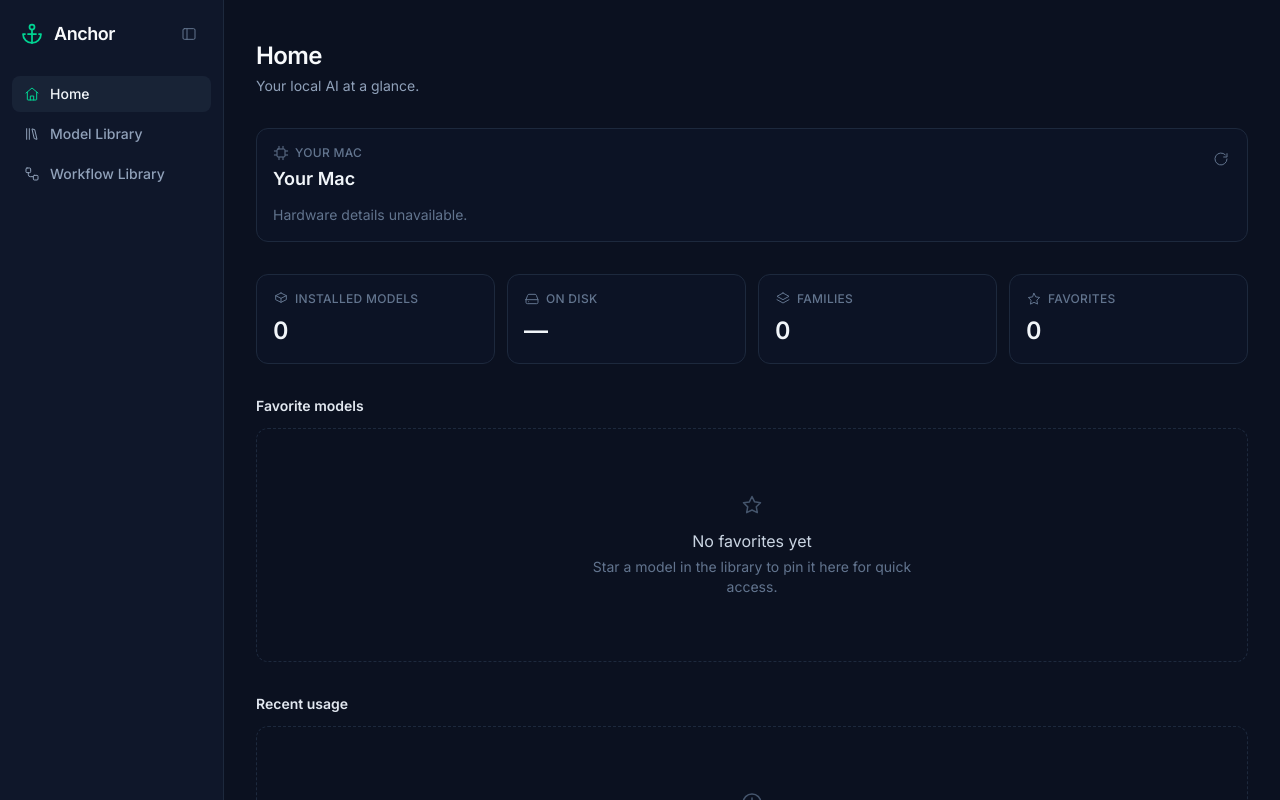
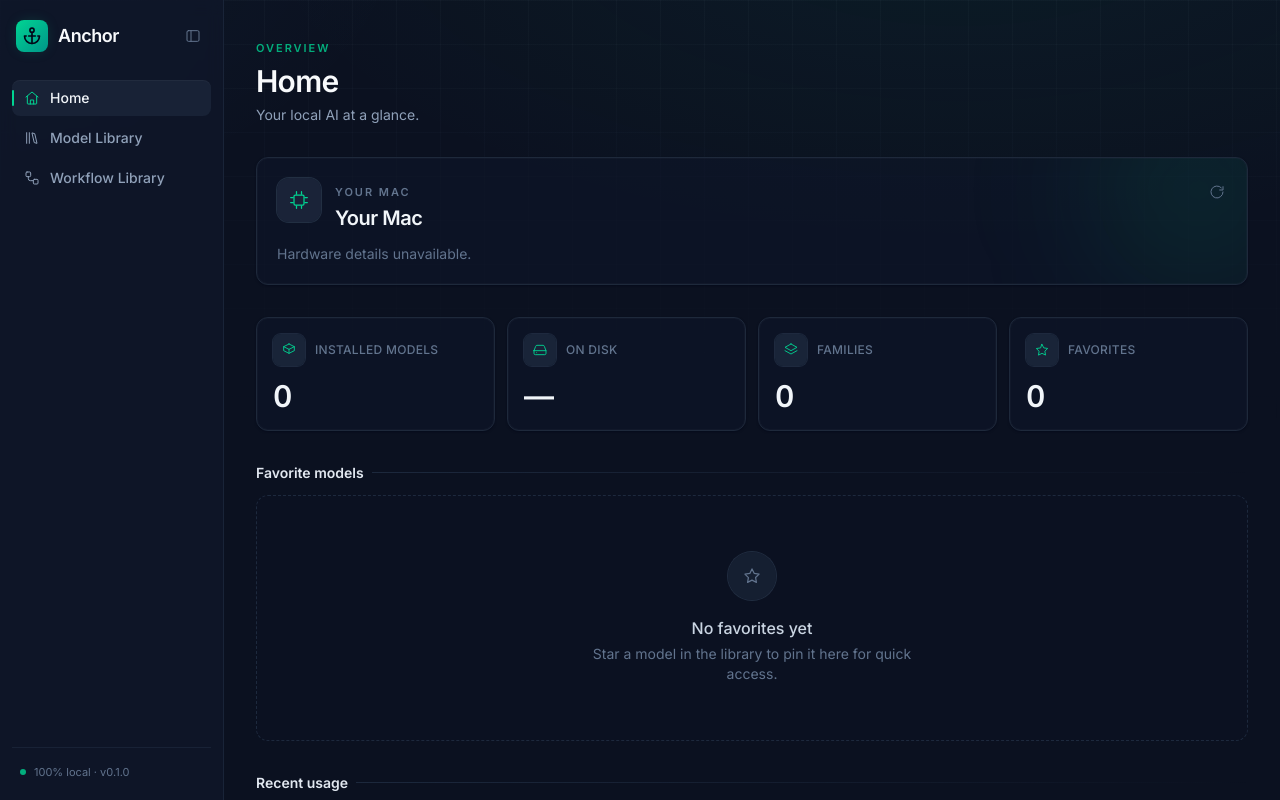
Before and after one commit to amapara27/anchor, a React (Vite) app in the folder apps/desktop/: page / in a window 1280 px wide. Shown: the top 800 px of the page. Built offline with nearby package versions, Linux system fonts and the light colour scheme.

Commit message:
added some more visuals to frontend

```diff
--- a/apps/desktop/src/App.tsx
+++ b/apps/desktop/src/App.tsx
@@ -12,7 +12,8 @@ export default function App() {
     <div className="flex min-h-dvh">
       <Sidebar active={tab} onSelect={setTab} />
       <main className="scrollbar-slim min-w-0 flex-1 overflow-y-auto">
-        <div className="mx-auto max-w-7xl px-6 py-10 lg:px-8">
+        {/* key remounts on tab switch so the page-enter animation replays */}
+        <div key={tab} className="animate-fade-up mx-auto max-w-7xl px-6 py-10 lg:px-8">
           {tab === "home" && <HomePage onNavigate={setTab} />}
           {tab === "models" && <ModelLibrary />}
           {tab === "workflows" && <WorkflowLibrary />}
--- a/apps/desktop/src/components/HomePage.tsx
+++ b/apps/desktop/src/components/HomePage.tsx
@@ -5,6 +5,7 @@ import { useFavorites } from "../lib/useFavorites";
 import { useHardwareProfile } from "../lib/useHardwareProfile";
 import { formatBytes } from "../lib/format";
 import { ModelCard } from "./ModelCard";
+import { PageHeader } from "./PageHeader";
 import { SpecPill } from "./SpecPill";
 import {
   BoxesIcon,
@@ -44,14 +45,11 @@ export function HomePage({ onNavigate }: HomePageProps) {
 
   return (
     <div className="space-y-8">
-      <header className="flex flex-col gap-1">
-        <h1 className="text-2xl font-semibold tracking-tight text-slate-50">Home</h1>
-        <p className="text-sm text-slate-400">Your local AI at a glance.</p>
-      </header>
+      <PageHeader eyebrow="Overview" title="Home" subtitle="Your local AI at a glance." />
 
       <MacPanel profile={profile} loading={hwLoading} onRefresh={refreshHardware} />
 
-      <section className="grid grid-cols-2 gap-3 lg:grid-cols-4">
+      <section className="stagger-children grid grid-cols-2 gap-3 lg:grid-cols-4">
         <StatCard icon={<BoxesIcon className="size-4" />} label="Installed models" value={String(stats.installed)} />
         <StatCard icon={<HardDriveIcon className="size-4" />} label="On disk" value={formatBytes(stats.onDisk)} />
         <StatCard icon={<LayersIcon className="size-4" />} label="Families" value={String(stats.families)} />
@@ -61,7 +59,7 @@ export function HomePage({ onNavigate }: HomePageProps) {
       <section>
         <SectionHeading title="Favorite models" />
         {favorites.length > 0 ? (
-          <div className="grid grid-cols-1 gap-3 md:grid-cols-2 xl:grid-cols-3">
+          <div className="stagger-children grid grid-cols-1 gap-3 md:grid-cols-2 xl:grid-cols-3">
             {favorites.map((m) => (
               <ModelCard
                 key={m.id}
@@ -79,7 +77,7 @@ export function HomePage({ onNavigate }: HomePageProps) {
           </div>
         ) : (
           <EmptyState
-            icon={<StarIcon className="size-6" />}
+            icon={<StarIcon className="size-5" />}
             title="No favorites yet"
             hint="Star a model in the library to pin it here for quick access."
           />
@@ -89,7 +87,7 @@ export function HomePage({ onNavigate }: HomePageProps) {
       <section>
         <SectionHeading title="Recent usage" />
         <EmptyState
-          icon={<ClockIcon className="size-6" />}
+          icon={<ClockIcon className="size-5" />}
           title="Usage tracking coming soon"
           hint="Once workflows run locally, your recent models and sessions will show up here."
         />
@@ -111,7 +109,7 @@ function MacPanel({
   // First-ever profiling can take a beat (a subprocess); show a placeholder.
   if (loading && !profile) {
     return (
-      <div className="animate-pulse rounded-xl border border-slate-800 bg-slate-900/50 p-4">
+      <div className="card shimmer p-5">
         <div className="h-4 w-40 rounded bg-slate-800" />
         <div className="mt-3 flex gap-1.5">
           <div className="h-6 w-24 rounded-md bg-slate-800" />
@@ -140,29 +138,38 @@ function MacPanel({
   const unavailable = !profile || (profile.chip == null && profile.memory_bytes == null);
 
   return (
-    <div className="rounded-xl border border-slate-800 bg-slate-900/50 p-4">
-      <div className="flex items-start justify-between gap-3">
-        <div className="min-w-0">
-          <div className="flex items-center gap-1.5 text-slate-500">
-            <ChipIcon className="size-4" />
-            <span className="text-xs font-medium uppercase tracking-wide">Your Mac</span>
+    <div className="card relative overflow-hidden p-5">
+      {/* Corner bloom ties the hero panel to the canvas's ambient emerald. */}
+      <div
+        className="pointer-events-none absolute -right-16 -top-20 size-56 rounded-full bg-emerald-500/10 blur-3xl"
+        aria-hidden
+      />
+      <div className="relative flex items-start justify-between gap-3">
+        <div className="flex min-w-0 items-start gap-3.5">
+          <span className="flex size-11 shrink-0 items-center justify-center rounded-xl bg-slate-800/80 text-emerald-400 ring-1 ring-slate-700/60">
+            <ChipIcon className="size-5" />
+          </span>
+          <div className="min-w-0">
+            <span className="text-[11px] font-semibold uppercase tracking-[0.18em] text-slate-500">
+              Your Mac
+            </span>
+            <p className="mt-0.5 truncate text-xl font-semibold tracking-tight text-slate-100">{title}</p>
           </div>
-          <p className="mt-1 truncate text-lg font-semibold text-slate-100">{title}</p>
         </div>
         <button
           type="button"
           onClick={onRefresh}
           aria-label="Refresh hardware profile"
-          className="-mr-1 shrink-0 cursor-pointer rounded-lg p-1.5 text-slate-500 transition-colors hover:bg-slate-800 hover:text-slate-200 focus:outline-none focus-visible:ring-2 focus-visible:ring-emerald-500/40"
+          className="-mr-1 shrink-0 cursor-pointer rounded-lg p-1.5 text-slate-500 transition-colors hover:bg-slate-800 hover:text-slate-200 focus:outline-none focus-visible:ring-2 focus-visible:ring-emerald-500/40 active:scale-[0.96]"
         >
           <RefreshIcon className={`size-4 ${loading ? "animate-spin" : ""}`} />
         </button>
       </div>
 
       {unavailable ? (
-        <p className="mt-3 text-sm text-slate-500">Hardware details unavailable.</p>
+        <p className="relative mt-3 text-sm text-slate-500">Hardware details unavailable.</p>
       ) : (
-        <div className="mt-3 flex flex-wrap gap-1.5">
+        <div className="relative mt-4 flex flex-wrap gap-1.5">
           {profile.memory_bytes != null && (
             <SpecPill icon={<MemoryIcon className="size-3.5" />} label="Memory" value={formatBytes(profile.memory_bytes)} />
           )}
@@ -178,25 +185,34 @@ function MacPanel({
 
 function StatCard({ icon, label, value }: { icon: React.ReactNode; label: string; value: string }) {
   return (
-    <div className="rounded-xl border border-slate-800 bg-slate-900/50 p-4">
-      <div className="flex items-center gap-1.5 text-slate-500">
-        {icon}
-        <span className="text-xs font-medium uppercase tracking-wide">{label}</span>
+    <div className="card card-interactive p-4">
+      <div className="flex items-center gap-2.5">
+        <span className="flex size-8 shrink-0 items-center justify-center rounded-lg bg-slate-800/80 text-emerald-400/90 ring-1 ring-slate-700/50">
+          {icon}
+        </span>
+        <span className="text-xs font-medium uppercase tracking-wide text-slate-500">{label}</span>
       </div>
-      <p className="tabular mt-2 text-2xl font-semibold text-slate-100">{value}</p>
+      <p className="tabular mt-3 text-3xl font-semibold tracking-tight text-slate-100">{value}</p>
     </div>
   );
 }
 
 function SectionHeading({ title }: { title: string }) {
-  return <h2 className="mb-3 text-sm font-semibold text-slate-200">{title}</h2>;
+  return (
+    <h2 className="mb-3 flex items-center gap-2 text-sm font-semibold text-slate-200">
+      {title}
+      <span className="h-px flex-1 bg-gradient-to-r from-slate-800 to-transparent" aria-hidden />
+    </h2>
+  );
 }
 
 function EmptyState({ icon, title, hint }: { icon: React.ReactNode; title: string; hint: string }) {
   return (
-    <div className="flex flex-col items-center justify-center rounded-xl border border-dashed border-slate-800 px-6 py-16 text-center text-slate-600">
-      {icon}
-      <p className="mt-3 text-slate-300">{title}</p>
+    <div className="flex flex-col items-center justify-center rounded-xl border border-dashed border-slate-800 bg-slate-900/20 px-6 py-14 text-center">
+      <span className="flex size-12 items-center justify-center rounded-full bg-slate-800/60 text-slate-500 ring-1 ring-slate-700/60">
+        {icon}
+      </span>
+      <p className="mt-4 font-medium text-slate-300">{title}</p>
       <p className="mt-1 max-w-xs text-sm text-slate-500">{hint}</p>
     </div>
   );
--- a/apps/desktop/src/components/ModelDetailDrawer.tsx
+++ b/apps/desktop/src/components/ModelDetailDrawer.tsx
@@ -218,7 +218,7 @@ function DrawerBody({
           <button
             type="button"
             onClick={onDownload}
-            className="inline-flex w-full cursor-pointer items-center justify-center gap-2 rounded-lg bg-emerald-500 px-4 py-2.5 text-sm font-semibold text-slate-950 transition-colors hover:bg-emerald-400 focus:outline-none focus-visible:ring-2 focus-visible:ring-emerald-400/60"
+            className="glow-accent inline-flex w-full cursor-pointer items-center justify-center gap-2 rounded-lg bg-gradient-to-b from-emerald-400 to-emerald-500 px-4 py-2.5 text-sm font-semibold text-slate-950 transition-all hover:from-emerald-300 hover:to-emerald-400 focus:outline-none focus-visible:ring-2 focus-visible:ring-emerald-400/60 active:scale-[0.99]"
           >
             <DownloadIcon className="size-4" /> Download · {formatBytes(spec.download_bytes)}
           </button>
@@ -257,7 +257,7 @@ function Compatibility({
 
 function SpecRow({ icon, label, value }: { icon: React.ReactNode; label: string; value: string }) {
   return (
-    <div className="rounded-lg border border-slate-800 bg-slate-800/30 px-3 py-2">
+    <div className="rounded-lg border border-slate-800 bg-slate-800/30 px-3 py-2 shadow-[inset_0_1px_0_rgb(255_255_255/0.03)]">
       <div className="flex items-center gap-1.5 text-slate-500">
         {icon}
         <span className="text-xs">{label}</span>
@@ -350,7 +350,7 @@ function DrawerProgress({
         aria-valuemax={100}
       >
         <div
-          className="h-full rounded-full bg-emerald-500 transition-[width] duration-150 ease-out"
+          className="h-full rounded-full bg-gradient-to-r from-emerald-500 to-emerald-400 shadow-[0_0_8px_rgb(16_185_129/0.5)] transition-[width] duration-150 ease-out"
           style={{ width: `${verifying ? 100 : pct}%` }}
         />
       </div>
--- /dev/null
+++ b/apps/desktop/src/components/PageHeader.tsx
@@ -0,0 +1,20 @@
+/** Shared page header: uppercase eyebrow, large title, muted subtitle. */
+export function PageHeader({
+  eyebrow,
+  title,
+  subtitle,
+}: {
+  eyebrow: string;
+  title: string;
+  subtitle: string;
+}) {
+  return (
+    <header className="flex flex-col gap-1.5">
+      <span className="text-[11px] font-semibold uppercase tracking-[0.18em] text-emerald-400/80">
+        {eyebrow}
+      </span>
+      <h1 className="text-3xl font-semibold tracking-tight text-slate-50">{title}</h1>
+      <p className="text-sm text-slate-400">{subtitle}</p>
+    </header>
+  );
+}
--- a/apps/desktop/src/components/Sidebar.tsx
+++ b/apps/desktop/src/components/Sidebar.tsx
@@ -36,12 +36,15 @@ export function Sidebar({ active, onSelect }: SidebarProps) {
   return (
     <aside
       className={[
-        "sticky top-0 flex h-dvh shrink-0 flex-col border-r border-slate-800 bg-surface px-3 py-5 transition-[width] duration-200",
+        "sticky top-0 flex h-dvh shrink-0 flex-col border-r border-slate-800/80 bg-surface/80 px-3 py-5 backdrop-blur transition-[width] duration-200",
         collapsed ? "w-16" : "w-56",
       ].join(" ")}
     >
-      <div className={["flex items-center gap-2.5 px-2", collapsed ? "justify-center" : ""].join(" ")}>
-        <AnchorMark className="size-6 shrink-0 text-emerald-400" />
+      <div className={["flex items-center gap-2.5 px-1", collapsed ? "justify-center" : ""].join(" ")}>
+        {/* Brand tile: emerald gradient + soft glow so the mark reads as the app's identity. */}
+        <span className="glow-accent flex size-8 shrink-0 items-center justify-center rounded-lg bg-gradient-to-br from-emerald-400 to-teal-600">
+          <AnchorMark className="size-5 text-slate-950" />
+        </span>
         {!collapsed && (
           <span className="flex-1 truncate text-lg font-semibold tracking-tight text-slate-50">Anchor</span>
         )}
@@ -66,20 +69,36 @@ export function Sidebar({ active, onSelect }: SidebarProps) {
               aria-label={collapsed ? label : undefined}
               title={collapsed ? label : undefined}
               className={[
-                "flex w-full cursor-pointer items-center gap-2.5 rounded-lg py-2 text-sm font-medium transition-colors",
+                "relative flex w-full cursor-pointer items-center gap-2.5 rounded-lg py-2 text-sm font-medium transition-colors active:scale-[0.98]",
                 "focus:outline-none focus-visible:ring-2 focus-visible:ring-emerald-500/40",
                 collapsed ? "justify-center px-0" : "px-3",
                 isActive
-                  ? "bg-slate-800/70 text-slate-100"
+                  ? "bg-slate-800/70 text-slate-100 shadow-[inset_0_1px_0_rgb(255_255_255/0.04)]"
                   : "text-slate-400 hover:bg-slate-800/40 hover:text-slate-200",
               ].join(" ")}
             >
+              {/* Active rail: a slim emerald bar marks the current page (a11y: not colour-only — bg + bar). */}
+              {isActive && !collapsed && (
+                <span className="absolute left-0 top-1/2 h-4 w-0.5 -translate-y-1/2 rounded-full bg-emerald-400" aria-hidden />
+              )}
               <Icon className={["size-4 shrink-0", isActive ? "text-emerald-400" : ""].join(" ")} />
               {!collapsed && label}
             </button>
           );
         })}
       </nav>
+
+      {/* Footer: version + the local-first promise. */}
+      <div
+        className={[
+          "mt-auto flex items-center gap-2 border-t border-slate-800/70 pt-4 text-[11px] text-slate-500",
+          collapsed ? "justify-center px-0" : "px-2",
+        ].join(" ")}
+        title="Everything runs on this Mac"
+      >
+        <span className="size-1.5 shrink-0 rounded-full bg-emerald-400/80" aria-hidden />
+        {!collapsed && <span className="truncate">100% local · v0.1.0</span>}
+      </div>
     </aside>
   );
 }
@@ -105,7 +124,7 @@ function AnchorMark({ className }: { className?: string }) {
       viewBox="0 0 24 24"
       fill="none"
       stroke="currentColor"
-      strokeWidth={1.75}
+      strokeWidth={2}
       strokeLinecap="round"
       strokeLinejoin="round"
       className={className}
--- a/apps/desktop/src/components/SpecPill.tsx
+++ b/apps/desktop/src/components/SpecPill.tsx
@@ -10,7 +10,7 @@ export function SpecPill({
 }) {
   return (
     <span
-      className="inline-flex items-center gap-1.5 rounded-md bg-slate-800/40 px-2 py-1 text-xs text-slate-400"
+      className="inline-flex items-center gap-1.5 rounded-md bg-slate-800/50 px-2 py-1 text-xs text-slate-400 ring-1 ring-inset ring-slate-700/40"
       title={label}
     >
       <span className="text-slate-500">{icon}</span>
--- a/apps/desktop/src/components/icons.tsx
+++ b/apps/desktop/src/components/icons.tsx
@@ -199,6 +199,12 @@ export const PlayIcon = (p: IconProps) => (
   </Svg>
 );
 
+export const ChevronDownIcon = (p: IconProps) => (
+  <Svg {...p}>
+    <path d="m6 9 6 6 6-6" />
+  </Svg>
+);
+
 export const PanelLeftIcon = (p: IconProps) => (
   <Svg {...p}>
     <rect x="3" y="4" width="18" height="16" rx="2" />
--- a/apps/desktop/src/styles.css
+++ b/apps/desktop/src/styles.css
@@ -15,6 +15,36 @@
   --color-surface: #0f172a; /* slate-900 — cards / panels */
   --color-surface-raised: #131c31; /* hover / raised surfaces */
   --color-hairline: #1e293b; /* slate-800 — borders / dividers */
+
+  /* Elevation — dark UIs read depth from shadow + a faint top edge, not light. */
+  --shadow-card: 0 1px 2px rgb(2 6 23 / 0.5), 0 0 0 1px rgb(255 255 255 / 0.02) inset;
+  --shadow-card-hover:
+    0 8px 24px -8px rgb(2 6 23 / 0.8), 0 2px 6px rgb(2 6 23 / 0.4),
+    0 0 0 1px rgb(255 255 255 / 0.03) inset;
+  --shadow-glow-emerald: 0 0 24px -6px rgb(16 185 129 / 0.35);
+
+  /* Page-enter: small rise + fade, snappy spring-ish ease. */
+  --animate-fade-up: fade-up 0.45s cubic-bezier(0.16, 1, 0.3, 1) both;
+  --animate-fade-in: fade-in 0.3s ease both;
+
+  @keyframes fade-up {
+    from {
+      opacity: 0;
+      transform: translateY(10px);
+    }
+    to {
+      opacity: 1;
+      transform: none;
+    }
+  }
+  @keyframes fade-in {
+    from {
+      opacity: 0;
+    }
+    to {
+      opacity: 1;
+    }
+  }
 }
 
 @layer base {
@@ -26,12 +56,31 @@
 
   body {
     margin: 0;
+    /* Ambient depth: a faint emerald bloom up top + a cool counter-glow, over the canvas. */
     background-color: var(--color-canvas);
+    background-image:
+      radial-gradient(1100px 520px at 75% -12%, rgb(16 185 129 / 0.07), transparent 65%),
+      radial-gradient(900px 480px at -10% -8%, rgb(56 189 248 / 0.05), transparent 60%);
+    background-attachment: fixed;
     color: var(--color-slate-100);
     font-family: var(--font-sans);
     font-feature-settings: "cv11", "ss01";
     -webkit-font-smoothing: antialiased;
     text-rendering: optimizeLegibility;
+  }
+
+  /* Blueprint grid overlay, masked so it fades out below the fold. */
+  body::before {
+    content: "";
+    position: fixed;
+    inset: 0;
+    pointer-events: none;
+    background-image:
+      linear-gradient(to right, rgb(148 163 184 / 0.04) 1px, transparent 1px),
+      linear-gradient(to bottom, rgb(148 163 184 / 0.04) 1px, transparent 1px);
+    background-size: 44px 44px;
+    mask-image: linear-gradient(to bottom, black, transparent 55%);
+    -webkit-mask-image: linear-gradient(to bottom, black, transparent 55%);
   }
 
   /* Tabular figures for spec numbers so columns don't jitter. */
@@ -40,8 +89,8 @@
   }
 }
 
-/* Slim, theme-aware scrollbars — the default macOS ones look out of place on dark surfaces. */
 @layer utilities {
+  /* Slim, theme-aware scrollbars — the default macOS ones look out of place on dark surfaces. */
   .scrollbar-slim {
     scrollbar-width: thin;
     scrollbar-color: var(--color-hairline) transparent;
@@ -59,6 +108,84 @@
   .scrollbar-slim::-webkit-scrollbar-thumb:hover {
     background-color: #2b3a55;
   }
+
+  /* Standard card surface: hairline border, faint inner top-edge, soft drop. */
+  .card {
+    border: 1px solid var(--color-hairline);
+    border-radius: var(--radius-xl);
+    background-color: rgb(15 23 42 / 0.55);
+    box-shadow: var(--shadow-card);
+  }
+  /* Interactive cards lift and pick up a slightly brighter edge. */
+  .card-interactive {
+    transition:
+      transform 0.18s ease,
+      border-color 0.18s ease,
+      box-shadow 0.18s ease,
+      background-color 0.18s ease;
+  }
+  .card-interactive:hover {
+    transform: translateY(-2px);
+    border-color: #334155; /* slate-700 */
+    background-color: var(--color-surface);
+    box-shadow: var(--shadow-card-hover);
+  }
+
+  /* Staggered entrance for card grids: items rise 40ms apart, capped at 8. */
+  .stagger-children > * {
+    animation: fade-up 0.45s cubic-bezier(0.16, 1, 0.3, 1) both;
+  }
+  .stagger-children > *:nth-child(2) {
+    animation-delay: 40ms;
+  }
+  .stagger-children > *:nth-child(3) {
+    animation-delay: 80ms;
+  }
+  .stagger-children > *:nth-child(4) {
+    animation-delay: 120ms;
+  }
+  .stagger-children > *:nth-child(5) {
+    animation-delay: 160ms;
+  }
+  .stagger-children > *:nth-child(6) {
+    animation-delay: 200ms;
+  }
+  .stagger-children > *:nth-child(7) {
+    animation-delay: 240ms;
+  }
+  .stagger-children > *:nth-child(n + 8) {
+    animation-delay: 280ms;
+  }
+
+  /* Primary-CTA emerald bloom: stronger on hover so the glow reads as feedback. */
+  .glow-accent {
+    box-shadow: 0 0 16px -6px rgb(16 185 129 / 0.45);
+  }
+  .glow-accent:hover {
+    box-shadow: 0 0 22px -4px rgb(16 185 129 / 0.55);
+  }
+
+  /* Skeleton shimmer — a gradient sweep reads more "loading" than a blink. */
+  .shimmer {
+    position: relative;
+    overflow: hidden;
+  }
+  .shimmer::after {
+    content: "";
+    position: absolute;
+    inset: 0;
+    background: linear-gradient(100deg, transparent 30%, rgb(148 163 184 / 0.08) 50%, transparent 70%);
+    background-size: 200% 100%;
+    animation: shimmer-sweep 1.6s ease-in-out infinite;
+  }
+  @keyframes shimmer-sweep {
+    from {
+      background-position: 200% 0;
+    }
+    to {
+      background-position: -200% 0;
+    }
+  }
 }
 
 /* Honour reduced-motion: drop transitions/animations for users who ask. */
```
Also changed, not shown: apps/desktop/src/components/LibraryToolbar.tsx (+41 -20 lines), apps/desktop/src/components/ModelCard.tsx (+25 -11 lines), apps/desktop/src/components/ModelLibrary.tsx (+13 -11 lines), apps/desktop/src/components/WorkflowLibrary.tsx (+22 -15 lines).
